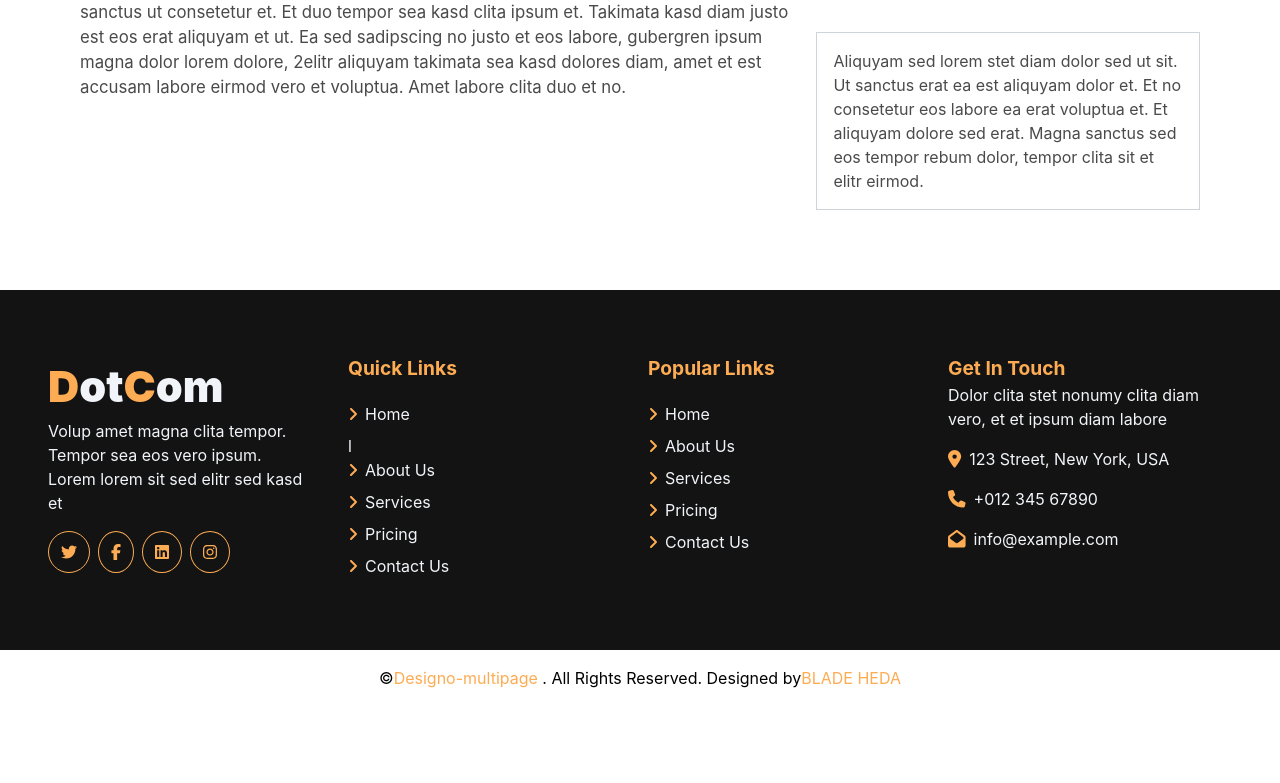
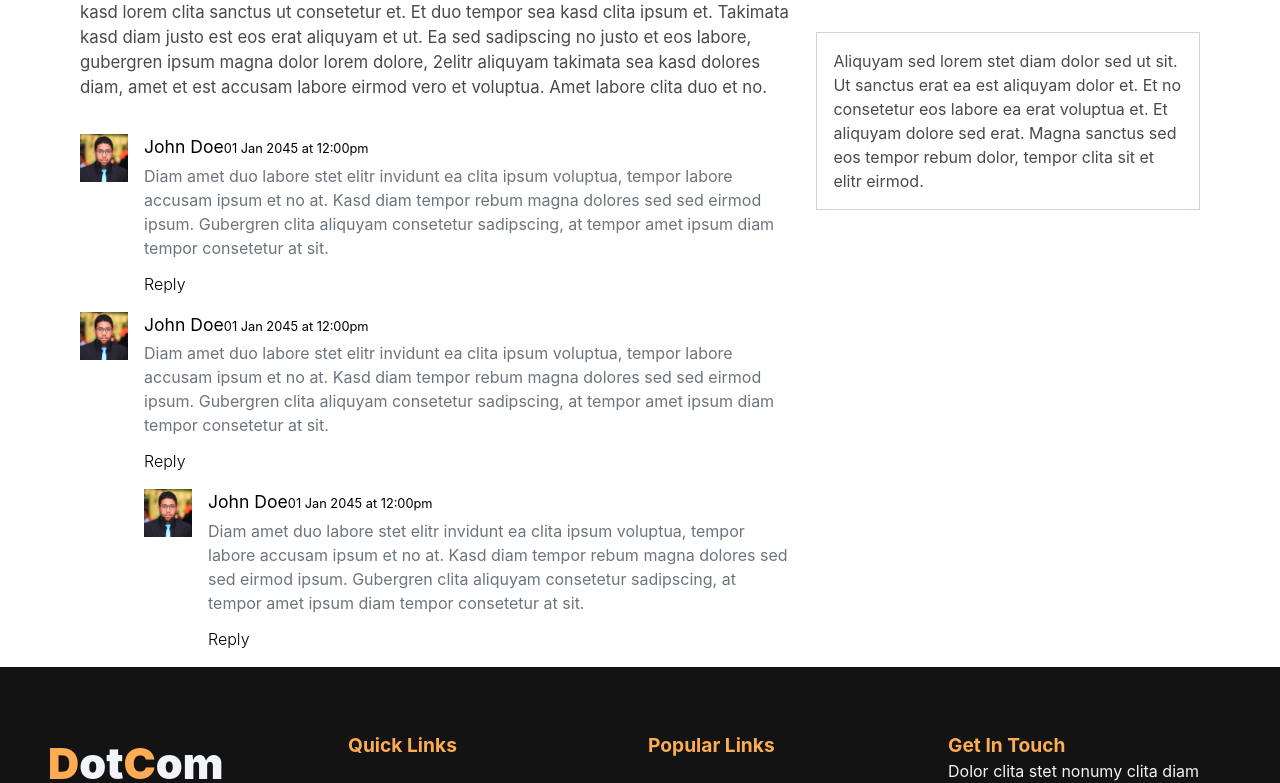
Before and after one commit to BLADEHEDA/Dotcom-Creative-Multipage-Page-App, a React (Create React App) app: page / in a window 1280 px wide. Shown: the part 2325-3108 px from the top of the page. Before the commit the page ends 3031 px from the top, so only its background shows below. Built offline with nearby package versions, Linux system fonts and the light colour scheme.

Commit message:
blog details in progress

```diff
--- a/src/Components/About/About.css
+++ b/src/Components/About/About.css
@@ -94,7 +94,7 @@
 .blogcont2-img2{
    float: right;
    width: 50%;
-   margin-leftt: 1em;
+   margin-left: 1em;
 }
 
     }
--- a/src/Components/Blog/BlogDet.jsx
+++ b/src/Components/Blog/BlogDet.jsx
@@ -6,6 +6,27 @@ import { FontAwesomeIcon } from '@fortawesome/react-fontawesome'
 import {faBookBookmark,faSearch,faAngleRight} from '@fortawesome/free-solid-svg-icons'
 // import { BlogProp } from '../Home/Blog'
 import { BlogCategories, BlogPosrs, Cloud, Image } from './BlogCont'
+
+const Comment=(props)=>{
+return(
+    <main className="comment-div mb-[1em] ">
+        <div className="comment-img-div">
+            <img src={props.src} alt={props.name} className="comment-div float-left w-[3em] mr-[1em] " />
+        </div>
+        <p className="comment-content1 mb-[0.2em] ">
+            <span className="comment-name text-[1.1em]">John Doe</span>
+            <soan className="comment-detail text-[0.8em]">01 Jan 2045 at 12:00pm</soan>
+        </p>
+        <p className="comment-content text-[1em] pl-[4em] text-[#6c757d]  ">
+        Diam amet duo labore stet elitr invidunt ea clita ipsum voluptua, tempor labore accusam
+        ipsum et no at. Kasd diam tempor rebum magna dolores sed sed eirmod ipsum.
+        Gubergren clita aliquyam consetetur sadipscing, at tempor amet
+         ipsum diam tempor consetetur at sit.
+        </p>
+        <p className="reoly text-[1em] mt-[0.75em] font-[300] pl-[4em] ">Reply</p>
+    </main>
+)
+}
 
 const BlogProp=(props)=>{
     return(
@@ -105,6 +126,13 @@ const BlogDet = () => {
         2elitr aliquyam takimata sea kasd dolores
          diam, amet et est accusam labore eirmod vero et voluptua. Amet labore clita duo et no.
         </p>
+        <article className="commetn">
+        <Comment src={user1} />
+        <Comment src={user1} />
+        <div className="comment-shift pl-[4em] ">
+        <Comment src={user1} />
+        </div>
+        </article>
         </div>
         <di className="Blogcont-bottom">
         </di>
```
